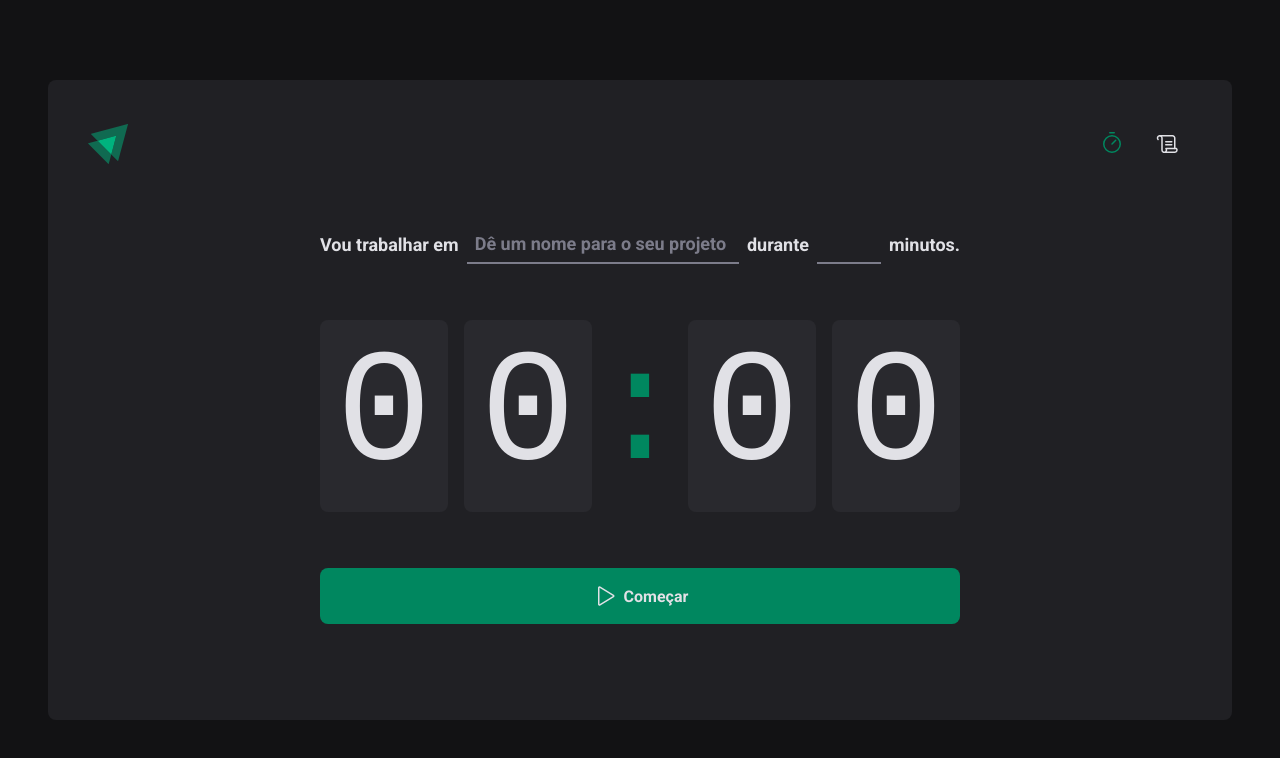
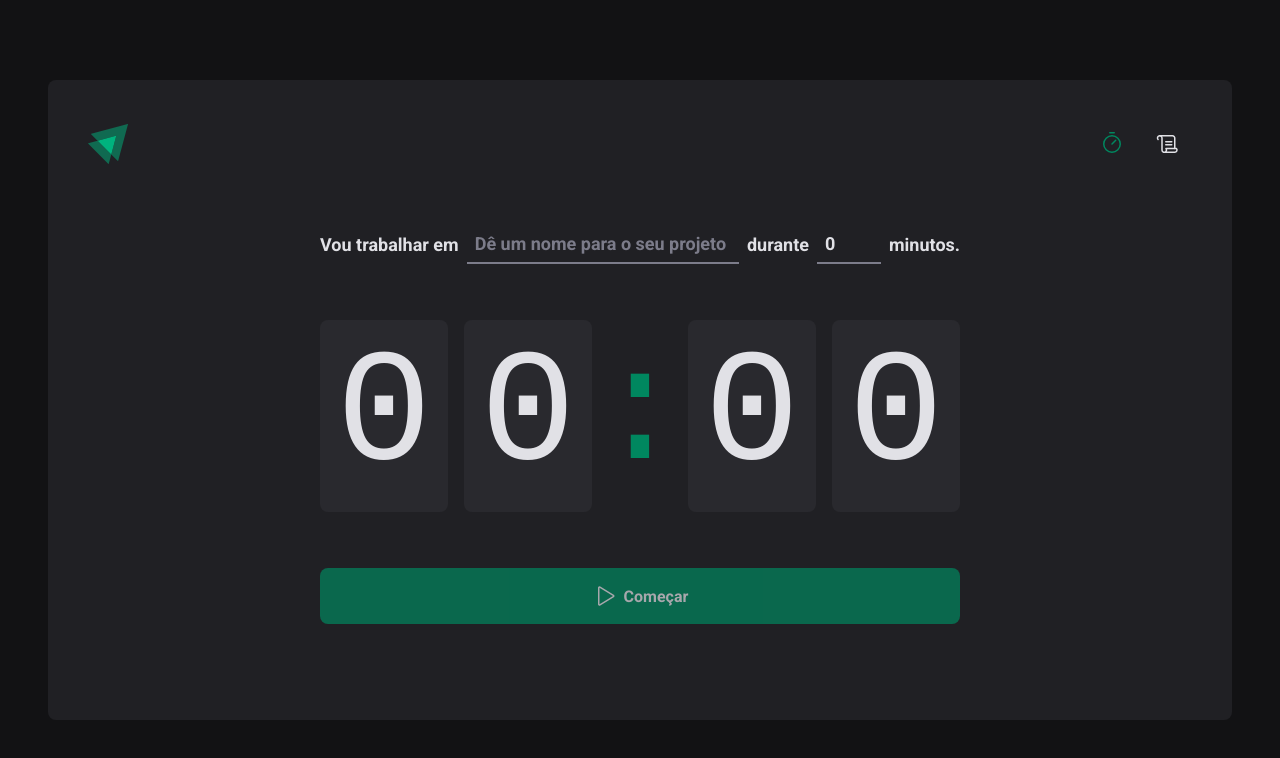
Before and after one commit to CaioQuirinoMedeiros/Pomodoro, a React (Vite) app: page / in a window 1280 px wide. Shown: the top 758 px of the page. Built offline with nearby package versions, Linux system fonts and the light colour scheme.

Commit message:
pomodoro form with react-hook-form

```diff
--- a/package.json
+++ b/package.json
@@ -10,11 +10,14 @@
     "preview": "vite preview"
   },
   "dependencies": {
+    "@hookform/resolvers": "^3.1.1",
     "phosphor-react": "^1.4.1",
     "react": "^18.2.0",
     "react-dom": "^18.2.0",
+    "react-hook-form": "^7.45.1",
     "react-router-dom": "^6.14.0",
-    "styled-components": "^6.0.1"
+    "styled-components": "^6.0.1",
+    "zod": "^3.21.4"
   },
   "devDependencies": {
     "@types/react": "^18.0.37",
--- a/src/pages/Home/index.tsx
+++ b/src/pages/Home/index.tsx
@@ -1,4 +1,7 @@
 import { Play } from 'phosphor-react'
+import { useForm } from 'react-hook-form'
+import { zodResolver } from '@hookform/resolvers/zod'
+import * as zod from 'zod'
 import {
   CountdownContainer,
   FormContainer,
@@ -9,16 +12,38 @@
   TaskInput
 } from './styles'
 
+const pomodoroFormValidationSchema = zod.object({
+  task: zod.string().min(1, 'Informe a tarefa'),
+  amountInMinutes: zod
+    .number()
+    .min(5, 'O ciclo precisa ser de no mínimo 5 minutos')
+    .max(60, 'O ciclo precisa ser de no máximo 60 minutos')
+})
+
+type PomodoroFormData = zod.infer<typeof pomodoroFormValidationSchema>
+
 export function Home() {
+  const { register, handleSubmit, formState, reset } =
+    useForm<PomodoroFormData>({
+      defaultValues: { task: '', amountInMinutes: 0 },
+      resolver: zodResolver(pomodoroFormValidationSchema)
+    })
+
+  function onSubmitValid(formData: PomodoroFormData) {
+    console.log({ formData })
+    reset()
+  }
+
   return (
     <HomeContainer>
-      <form>
+      <form onSubmit={handleSubmit(onSubmitValid)}>
         <FormContainer>
           <label htmlFor='task'>Vou trabalhar em</label>
           <TaskInput
             id='task'
             list='task-suggestions'
             placeholder='Dê um nome para o seu projeto'
+            {...register('task', { required: true })}
           />
           <datalist id='task-suggestions'>
             <option value='Projeto 1' />
@@ -32,6 +57,10 @@
             step={5}
             max={60}
             min={5}
+            {...register('amountInMinutes', {
+              valueAsNumber: true,
+              required: true
+            })}
           />
           <span>minutos.</span>
         </FormContainer>
@@ -44,7 +73,7 @@
           <span>0</span>
         </CountdownContainer>
 
-        <StartCountdownButton type='submit'>
+        <StartCountdownButton type='submit' disabled={!formState.isValid}>
           <Play size={24} />
           Começar
         </StartCountdownButton>
```
Also changed, not shown: 1 other file (tests, documents, lock files or other folders).
